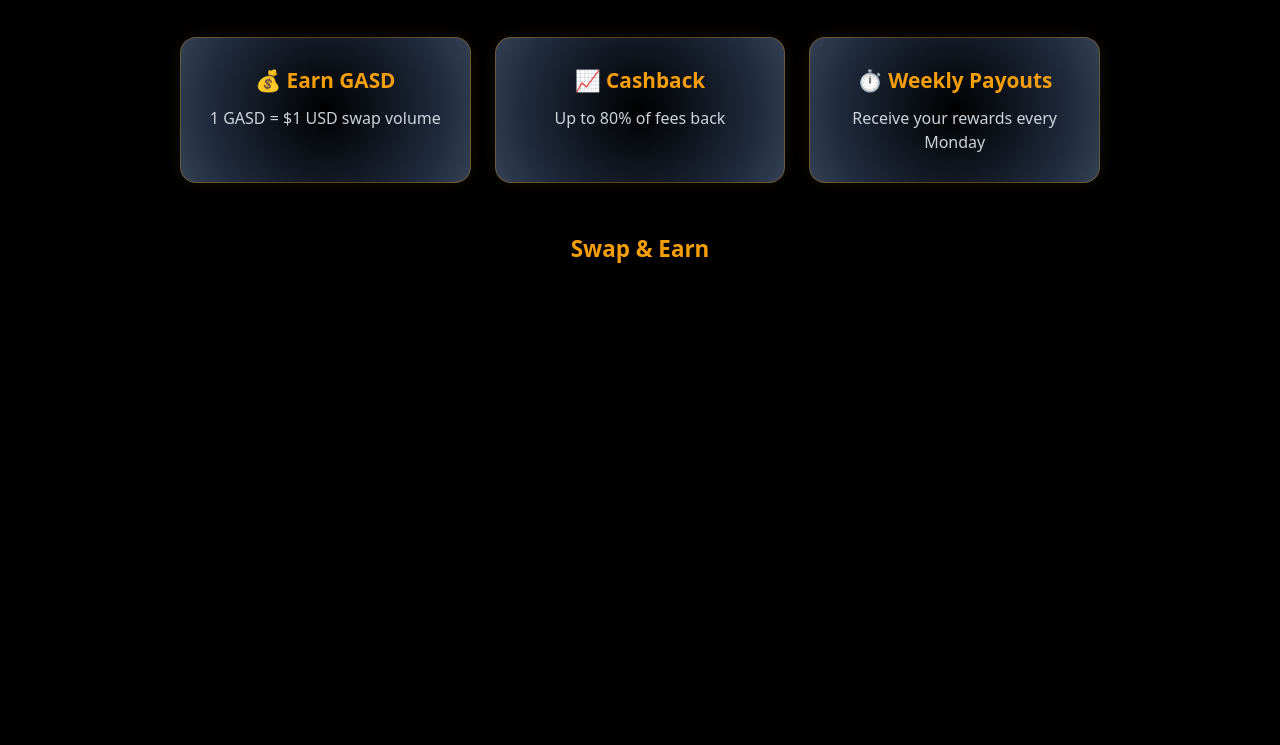
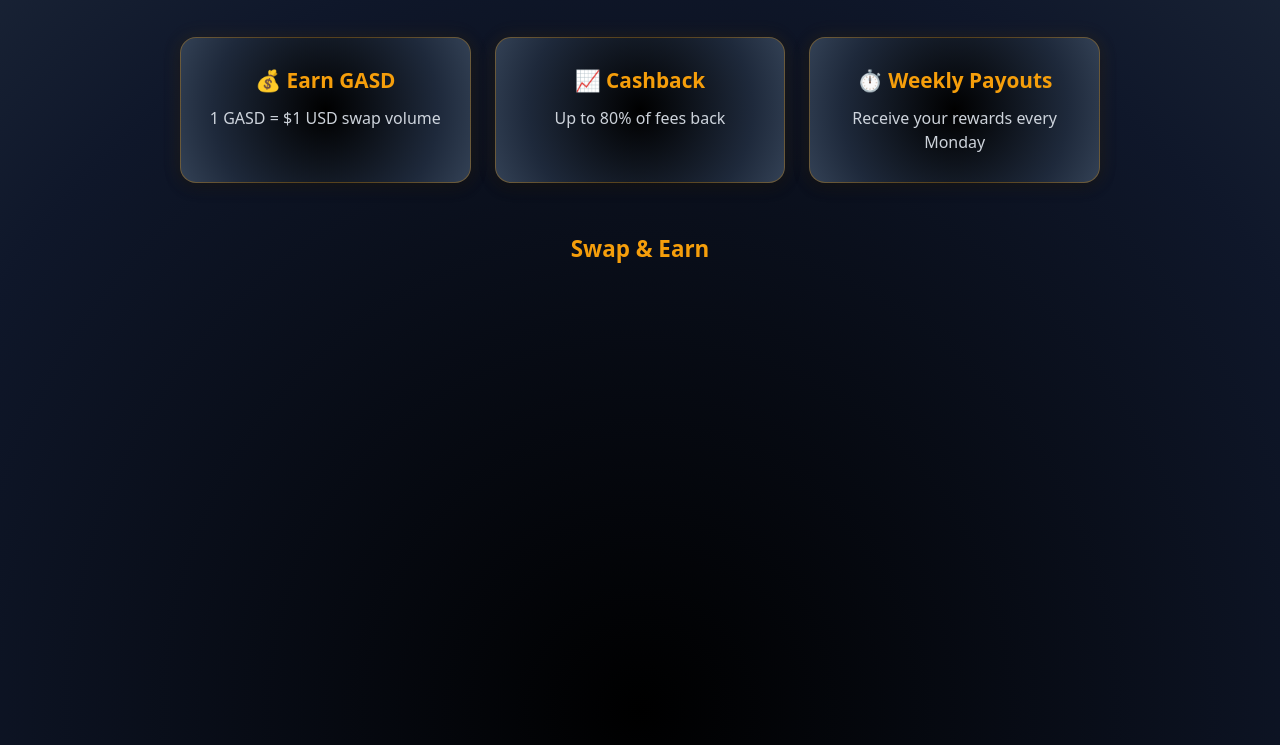
Before and after one commit to NeousAxis/NeousAxis-gasback-lite-site, a website: page index.html in a window 1280 px wide. Shown: the part 177-922 px from the top of the page. Drawn offline with Linux system fonts and the light colour scheme.

Commit message:
🌌 Gradient radial: Noir au centre → Bleu nuit extérieur

```diff
--- a/index.html
+++ b/index.html
@@ -8,7 +8,7 @@
   <style>
     body {
       margin: 0;
-      background: #000000;
+      background: radial-gradient(circle at center, #000000 0%, #0f172a 70%, #1e293b 100%);
       color: #fff;
       font-family: system-ui;
     }
```
